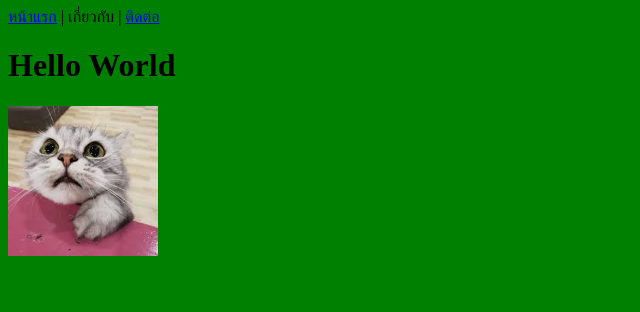
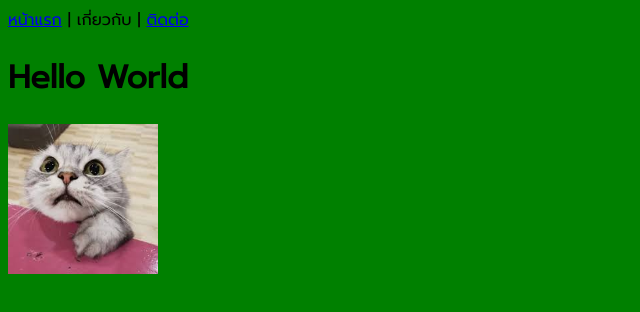
Before and after one commit to sai-lang/Project1, a plain HTML site: page index.html in a window 1280 px wide. Shown: the whole page, without its empty margins (0-640 px from the left). Drawn offline with Linux system fonts and the light colour scheme.

Commit message:
เพิ่ม Fonts ใน style.css

```diff
--- a/style.css
+++ b/style.css
@@ -1,3 +1,6 @@
+@import url('https://fonts.googleapis.com/css2?family=Prompt&display=swap');
+
 body{
     background-color: green;
+    font-family: 'Prompt', sans-serif;
 }
```
